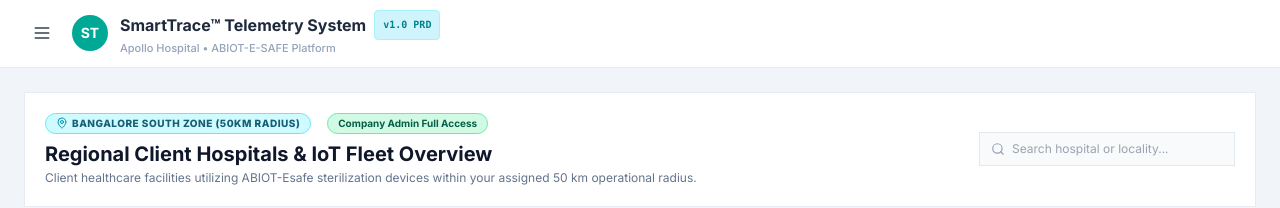
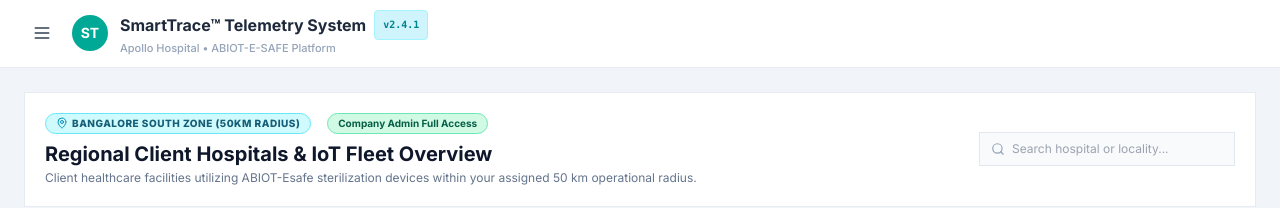
Before and after one commit to Prithvi-Satish/SmartTrace-Dashboards, a React (Vite) app: page / in a window 1280 px wide. Both pictures are taken after a click on the button "Sign In to Portal". Shown: the top 208 px of the page. Built offline with nearby package versions, Linux system fonts and the light colour scheme.

Commit message:
V 2.4.002

```diff
--- a/package.json
+++ b/package.json
@@ -1,7 +1,7 @@
 {
   "name": "smarttrace-dashboards",
   "private": true,
-  "version": "2.4.0",
+  "version": "2.4.002",
   "type": "module",
   "scripts": {
     "dev": "node ./node_modules/vite/bin/vite.js",
--- a/src/components/AboutView.jsx
+++ b/src/components/AboutView.jsx
@@ -1,5 +1,6 @@
 import React from 'react';
 import { ShieldCheck, Cpu, Lock, Globe, FileCheck, CheckCircle2, Award, Zap, Server, Activity, ArrowUpRight } from 'lucide-react';
+import { APP_VERSION } from '../config/version';
 
 export default function AboutView({ isLight }) {
   return (
@@ -16,7 +17,7 @@
             <div className="flex items-center gap-2 mb-1 flex-wrap">
               <h1 className="text-xl sm:text-2xl font-black tracking-tight">SmartTrace™ Telemetry System</h1>
               <span className="bg-cyan-400/20 text-cyan-200 text-xs px-2.5 py-0.5 rounded-full font-mono font-bold border border-cyan-300/30">
-                v2.4.0 Production Architecture
+                {APP_VERSION} Production Architecture
               </span>
             </div>
             <p className="text-xs text-cyan-100/90 leading-relaxed max-w-3xl">
--- a/src/components/DeviceFrame.jsx
+++ b/src/components/DeviceFrame.jsx
@@ -2,6 +2,7 @@
 import { Smartphone, Tablet, Monitor, Sun, Moon, Signal, Wifi, Battery, Settings, LogOut } from 'lucide-react';
 import { useAuth } from '../context/AuthContext';
 import SettingsModal from './SettingsModal';
+import { APP_VERSION } from '../config/version';
 
 export default function DeviceFrame({ activeView, setActiveView, theme, setTheme, onToggleSidebar, children }) {
   const isLight = theme === 'light';
@@ -9,13 +10,11 @@
   const [showSettings, setShowSettings] = useState(false);
 
   return (
-    <div className={`min-h-screen flex flex-col items-center transition-colors duration-300 ${
-      isLight ? 'bg-slate-100 text-slate-900 light' : 'bg-[#070a10] text-slate-100 dark'
-    }`}>
+    <div className={`min-h-screen flex flex-col items-center transition-colors duration-300 ${isLight ? 'bg-slate-100 text-slate-900 light' : 'bg-[#070a10] text-slate-100 dark'
+      }`}>
       {/* Top Header Bar matching reference image */}
-      <header className={`w-full px-6 py-2.5 flex flex-wrap items-center justify-between gap-4 sticky top-0 z-40 border-b transition-colors ${
-        isLight ? 'bg-white border-slate-200/80 text-slate-900' : 'bg-[#0e1420] border-slate-800 text-slate-100'
-      }`}>
+      <header className={`w-full px-6 py-2.5 flex flex-wrap items-center justify-between gap-4 sticky top-0 z-40 border-b transition-colors ${isLight ? 'bg-white border-slate-200/80 text-slate-900' : 'bg-[#0e1420] border-slate-800 text-slate-100'
+        }`}>
         {/* Left Branding */}
         <div className="flex items-center space-x-3">
           {/* Hamburger Menu Toggle */}
@@ -36,7 +35,7 @@
             <h1 className="font-bold text-sm sm:text-base flex items-center gap-2 text-slate-800 dark:text-slate-100">
               <span>SmartTrace™ Telemetry System</span>
               <span className="bg-[#cff4fc] text-[#00838f] dark:bg-cyan-950 dark:text-cyan-300 text-[10px] px-2 py-0.5 rounded font-mono font-bold border border-cyan-200 dark:border-cyan-800">
-                v1.0 PRD
+                {APP_VERSION}
               </span>
             </h1>
             <p className={`text-[11px] ${isLight ? 'text-slate-400 font-medium' : 'text-slate-400'}`}>
--- a/src/components/SidebarNav.jsx
+++ b/src/components/SidebarNav.jsx
@@ -17,6 +17,7 @@
   X
 } from 'lucide-react';
 import { useAuth } from '../context/AuthContext';
+import { APP_BUILD_NAME } from '../config/version';
 
 export default function SidebarNav({
   activeNav,
@@ -143,7 +144,7 @@
             <div className="overflow-hidden">
               <h1 className="font-bold text-sm text-slate-900 dark:text-slate-100 truncate">SmartTrace™</h1>
               <span className="text-[10px] text-cyan-600 dark:text-cyan-400 font-mono font-bold block">
-                v2.4.0 Production Build
+                {APP_BUILD_NAME}
               </span>
             </div>
           )}
--- a/src/config/version.js
+++ b/src/config/version.js
@@ -1,3 +1,3 @@
-export const APP_VERSION = 'v2.4.0';
-export const APP_BUILD_NAME = 'v2.4.0 Production Build';
-export const LAST_PROD_DEPLOY = '2026-08-11';
+export const APP_VERSION = 'v2.4.1';
+export const APP_BUILD_NAME = 'v2.4.1 Production Build';
+export const LAST_PROD_DEPLOY = '2026-08-17';
```
